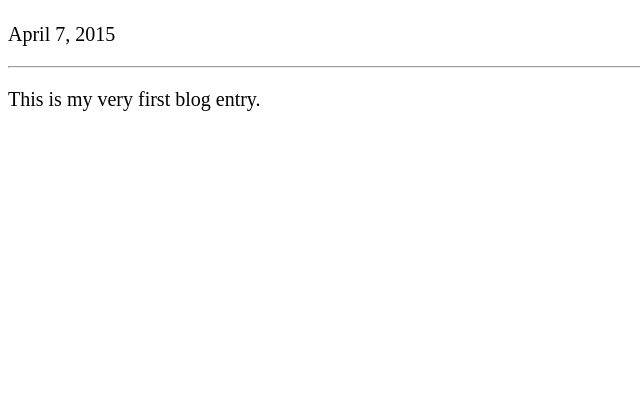
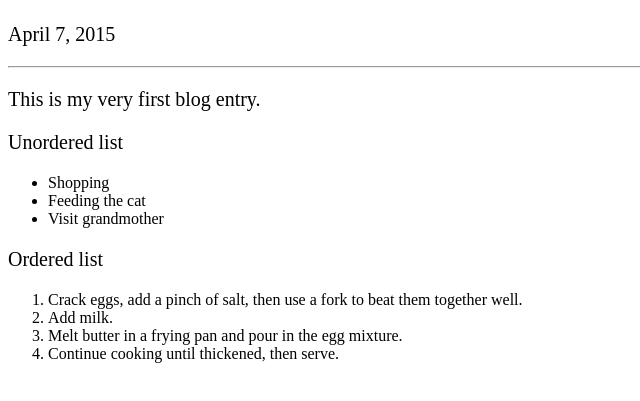
Before and after one commit to Gehle/TrinatWeb, a plain HTML site: page blog/first-entry/index.html in a window 1280 px wide. Shown: the part 139-540 px from the top of the page, without its empty margins (0-640 px from the left). Drawn offline with Linux system fonts and the light colour scheme.

```diff
--- a/blog/first-entry/index.html
+++ b/blog/first-entry/index.html
@@ -14,5 +14,20 @@
 
         <p>This is my very first blog entry.</p>
 
+        <p>Unordered list</p>
+        <ul>
+            <li>Shopping</li>
+            <li>Feeding the cat</li>
+            <li>Visit grandmother</li>
+        </ul>
+
+        <p>Ordered list</p>
+        <ol>
+            <li>Crack eggs, add a pinch of salt, then use a fork to beat them together well.</li>
+            <li>Add milk.</li>
+            <li>Melt butter in a frying pan and pour in the egg mixture.</li>
+            <li>Continue cooking until thickened, then serve.</li>
+        </ol>
+
     </body>
 </html>
```
Also changed, not shown: blog/index.html (+5 -1 lines), blog/second-entry/index.html (+1 -1 lines), index.html (+9 -0 lines).
